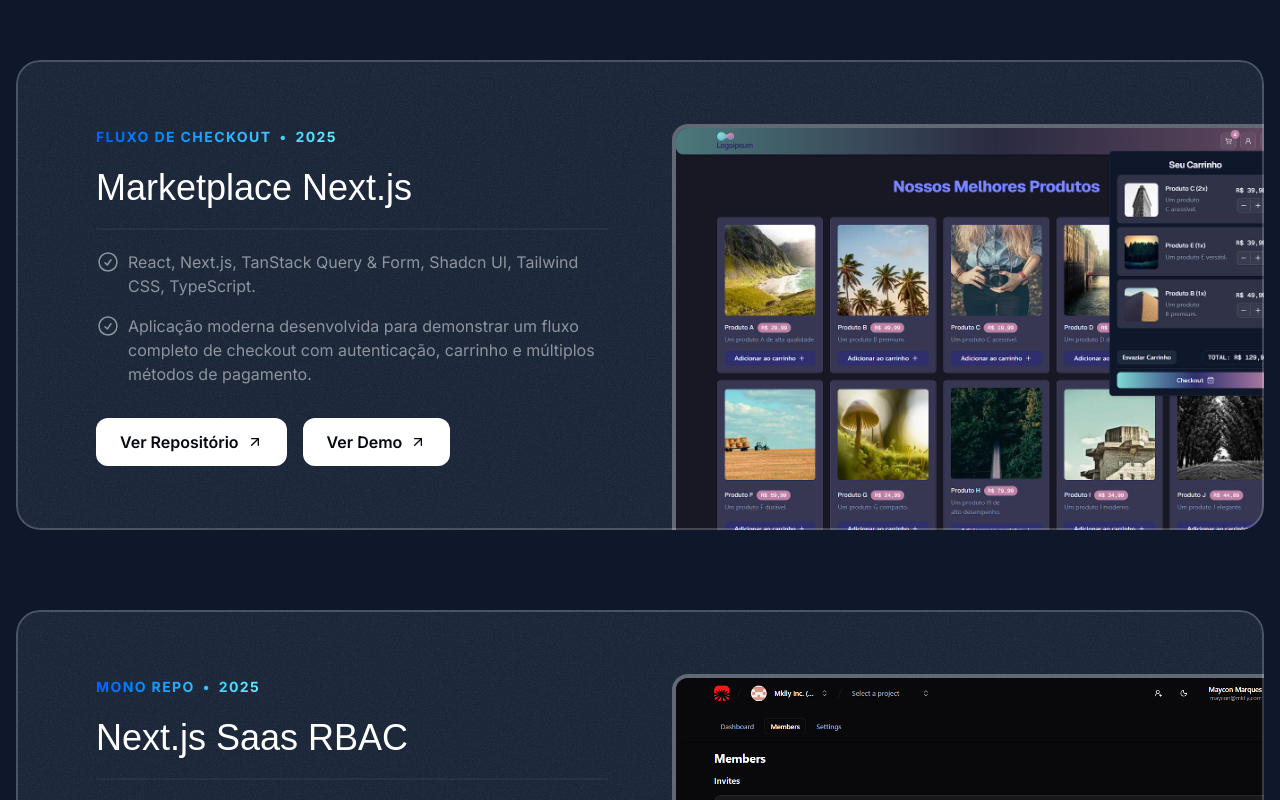
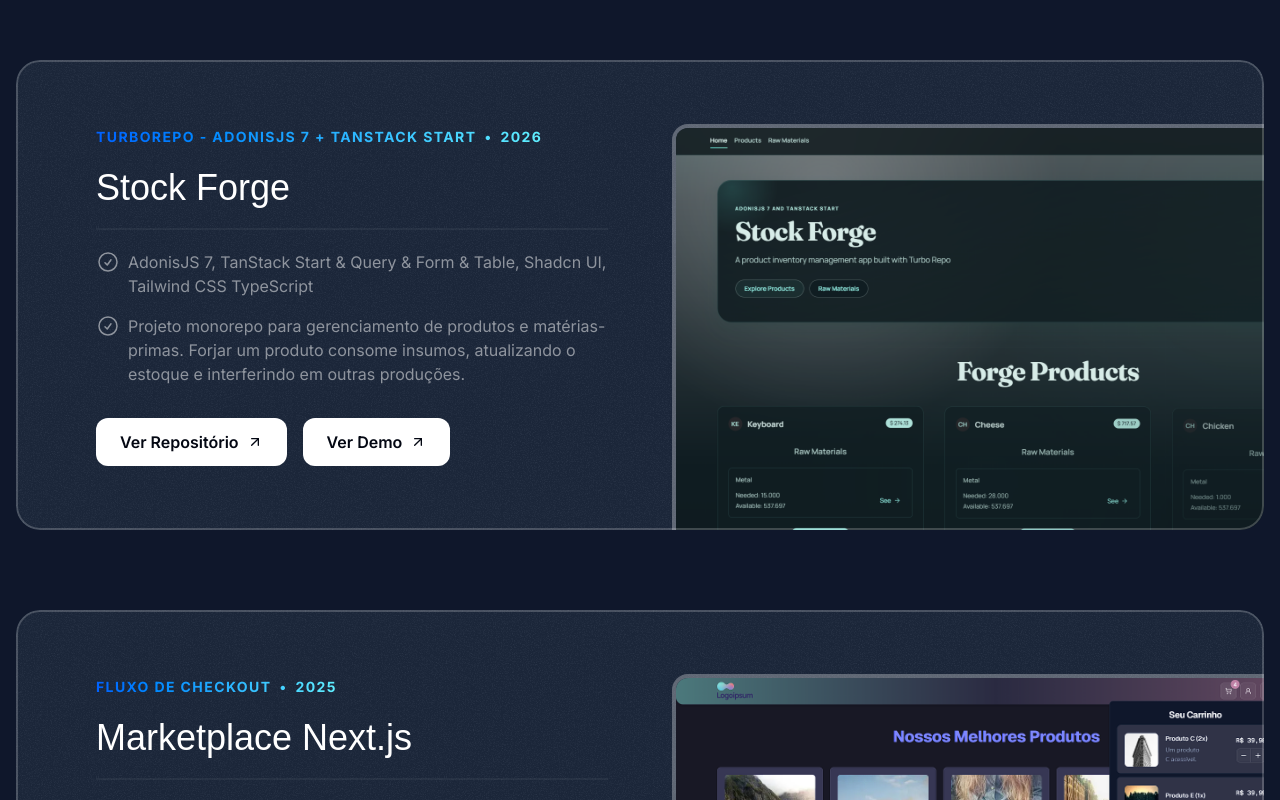
Before and after one commit to marquesmaycon/my-portfolio-2.0, a Next.js app: page / in a window 1280 px wide. Shown: the part 1760-2560 px from the top of the page. Built offline with nearby package versions, Linux system fonts and the light colour scheme; a web font is replaced by a local one.

Commit message:
added stock forge to pjs

```diff
--- a/components/sections/projects.tsx
+++ b/components/sections/projects.tsx
@@ -4,11 +4,12 @@
 import habitTrackerPrintScreen from "@/assets/images/habit-tracker.png";
 import marketplacePrintSCreen from "@/assets/images/marketplace-nextjs.png";
 import nextSaasRbacPrintScreen from "@/assets/images/next-saas-rbac.png";
+import stockForgePrintScreen from "@/assets/images/stock-forge.png"
 
-import { Card } from "../card";
-import { SectionHeader } from "../section-header";
-import { ArrowUpRight } from "../svgs/arrow-up-right";
-import { CheckCircle } from "../svgs/check-circle";
+import { Card } from "../card"
+import { SectionHeader } from "../section-header"
+import { ArrowUpRight } from "../svgs/arrow-up-right"
+import { CheckCircle } from "../svgs/check-circle"
 
 const portfolioProjects = [
   {
@@ -17,13 +18,12 @@
     title: "Ask Room + Gemini AI",
     topics: [
       {
-        title:
-          "Gemini AI, Next.js, TanStack Query & Form, Prisma ORM, Hono.js, Shadcn UI, Tailwind CSS, TypeScript",
+        title: "Gemini AI, Next.js, TanStack Query & Form, Prisma ORM, Hono.js, Shadcn UI, Tailwind CSS, TypeScript"
       },
       {
         title:
-          "Projeto full-stack que permite a criação de salas de conhecimento, onde usuários podem adicionar conteúdos em texto ou áudio e, a partir desse contexto, outras pessoas fazem perguntas que são respondidas por uma IA exclusivamente com base no material fornecido.",
-      },
+          "Projeto full-stack que permite a criação de salas de conhecimento, onde usuários podem adicionar conteúdos em texto ou áudio e, a partir desse contexto, outras pessoas fazem perguntas que são respondidas por uma IA exclusivamente com base no material fornecido."
+      }
     ],
     repository: "https://github.com/marquesmaycon/ask-room",
     demo: "https://ask-room.mklly.com.br/",
@@ -31,22 +31,38 @@
     wip: false
   },
   {
+    tag: "TurboRepo - AdonisJS 7 + TanStack Start",
+    year: "2026",
+    title: "Stock Forge",
+    topics: [
+      {
+        title: "AdonisJS 7, TanStack Start & Query & Form & Table, Shadcn UI, Tailwind CSS TypeScript"
+      },
+      {
+        title:
+          "Projeto monorepo para gerenciamento de produtos e matérias-primas. Forjar um produto consome insumos, atualizando o estoque e interferindo em outras produções."
+      }
+    ],
+    repository: "https://github.com/marquesmaycon/ask-room",
+    demo: "https://ask-room.mklly.com.br/",
+    image: stockForgePrintScreen
+  },
+  {
     tag: "Fluxo de Checkout",
     year: "2025",
     title: "Marketplace Next.js",
     topics: [
       {
-        title:
-          "React, Next.js, TanStack Query & Form, Shadcn UI, Tailwind CSS, TypeScript.",
+        title: "React, Next.js, TanStack Query & Form, Shadcn UI, Tailwind CSS, TypeScript."
       },
       {
         title:
-          "Aplicação moderna desenvolvida para demonstrar um fluxo completo de checkout com autenticação, carrinho e múltiplos métodos de pagamento.",
-      },
+          "Aplicação moderna desenvolvida para demonstrar um fluxo completo de checkout com autenticação, carrinho e múltiplos métodos de pagamento."
+      }
     ],
     demo: "https://marketplace-nextjs.mklly.com.br/",
     repository: "https://github.com/marquesmaycon/marketplace-nextjs",
-    image: marketplacePrintSCreen,
+    image: marketplacePrintSCreen
   },
   {
     tag: "Mono Repo",
@@ -54,16 +70,15 @@
     title: "Next.js Saas RBAC",
     topics: [
       {
-        title:
-          "Next.js, Turborepo, PostgreSQL, Prisma ORM, Fastify, Node, Shadcn/ui, Tailwind CSS, TypeScript.",
+        title: "Next.js, Turborepo, PostgreSQL, Prisma ORM, Fastify, Node, Shadcn/ui, Tailwind CSS, TypeScript."
       },
       {
         title:
-          "SaaS multi-tenant com autenticação robusta e sistema de autorização baseado em RBAC (Role-Based Access Control). Desenvolvido com as melhores práticas e arquitetura monorepo para máxima escalabilidade e reutilização de código.",
-      },
+          "SaaS multi-tenant com autenticação robusta e sistema de autorização baseado em RBAC (Role-Based Access Control). Desenvolvido com as melhores práticas e arquitetura monorepo para máxima escalabilidade e reutilização de código."
+      }
     ],
     repository: "https://github.com/marquesmaycon/next-saas-rbac",
-    image: nextSaasRbacPrintScreen,
+    image: nextSaasRbacPrintScreen
   },
   {
     tag: "Full Stack",
@@ -71,17 +86,16 @@
     title: "Habit Tracker",
     topics: [
       {
-        title:
-          "React, Next.js, PostgreSQL, Drizzle ORM, Tailwind CSS, Radix UI, Dayjs, TypeScript",
+        title: "React, Next.js, PostgreSQL, Drizzle ORM, Tailwind CSS, Radix UI, Dayjs, TypeScript"
       },
       {
         title:
-          "Um sistema de rastreamento de hábitos. Adicione hábitos, configure o dia da semana, acompanhe seu progresso, dados persistidos no banco de dados.",
-      },
+          "Um sistema de rastreamento de hábitos. Adicione hábitos, configure o dia da semana, acompanhe seu progresso, dados persistidos no banco de dados."
+      }
     ],
     demo: "https://habit-tracker.mklly.com.br/",
     repository: "https://github.com/marquesmaycon/habit-tracker",
-    image: habitTrackerPrintScreen,
+    image: habitTrackerPrintScreen
   },
   {
     tag: "API externas",
@@ -91,14 +105,14 @@
       { title: "React, TanStack Query, Ant Design, TypeScript." },
       {
         title:
-          "Sistema de gerenciamento de usuários que demonstra implementação de autenticação, CRUD de usuários e gerenciamento de estado e cache com TanStack Query.",
-      },
+          "Sistema de gerenciamento de usuários que demonstra implementação de autenticação, CRUD de usuários e gerenciamento de estado e cache com TanStack Query."
+      }
     ],
     demo: "https://dummy-users.mklly.com.br/",
     repository: "https://github.com/marquesmaycon/dummy-users",
-    image: dummyUsersPrintScreen,
-  },
-];
+    image: dummyUsersPrintScreen
+  }
+]
 
 export function Projects() {
   return (
```
Also changed, not shown: assets/images/stock-forge.png (added).
